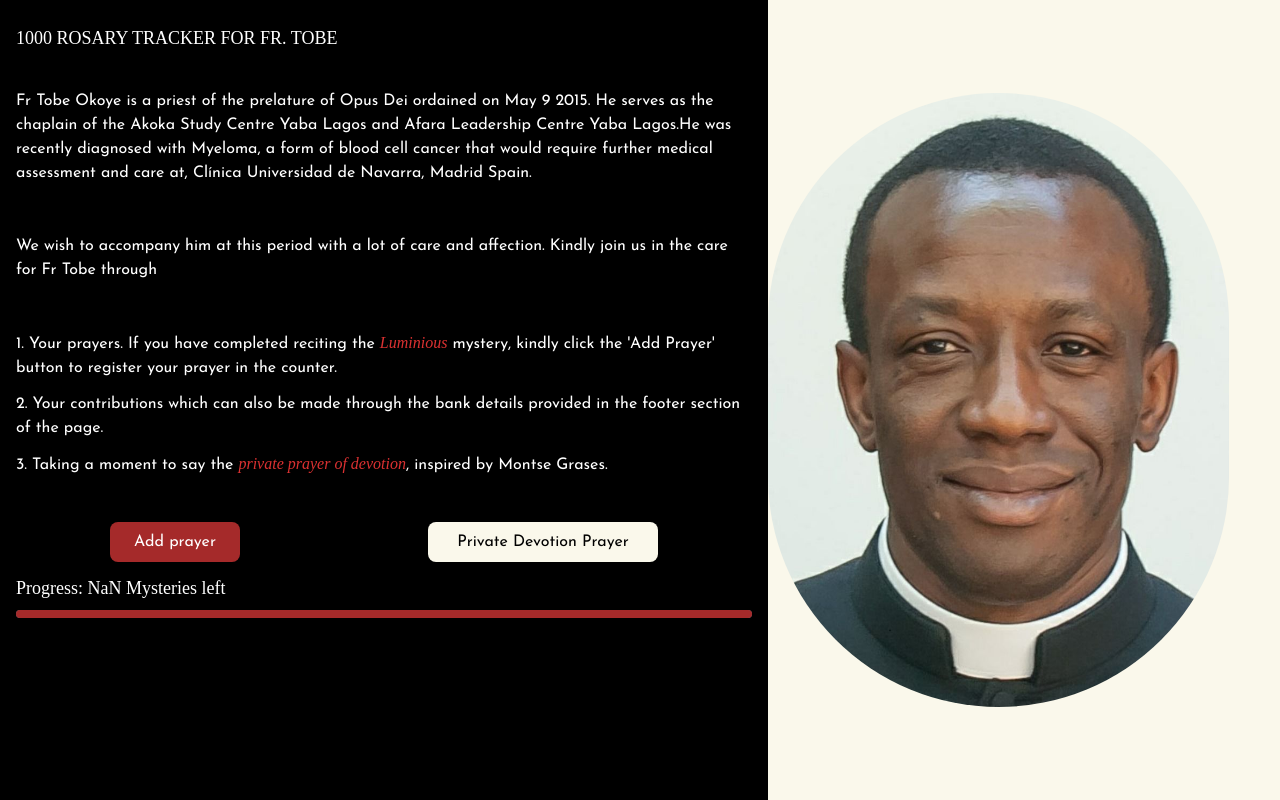
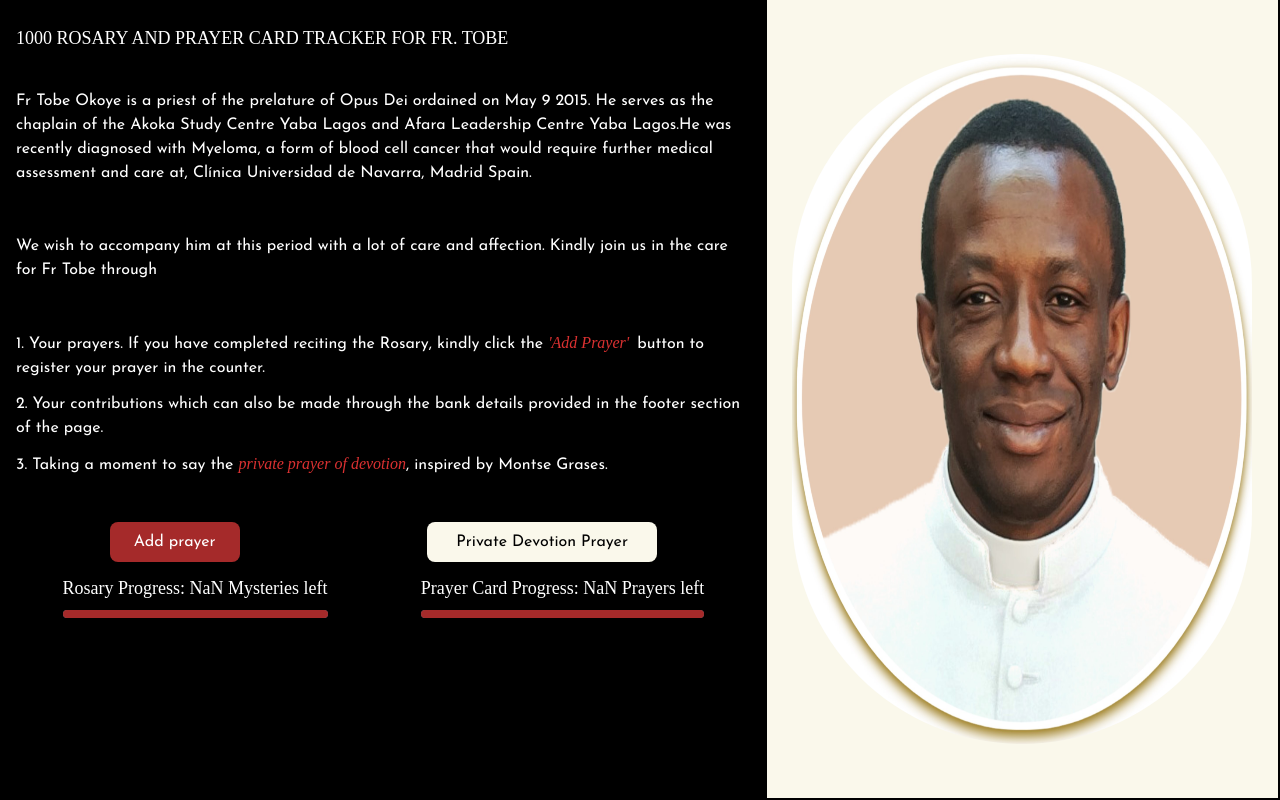
Before and after one commit to dele-rodriguez/pray-for-me, a React (Vite) app: page / in a window 1280 px wide. Shown: the top 800 px of the page. Built offline with nearby package versions, Linux system fonts and the light colour scheme; no server answers; the database is empty; a web font is replaced by a local one.

Commit message:
update 1.0

```diff
--- a/src/App.jsx
+++ b/src/App.jsx
@@ -1,18 +1,20 @@
 import { useState , useEffect } from 'react';
 import './firebaseconfig.js';
 import './App.css';
-import {getFirestore , setDoc , doc , updateDoc,onSnapshot} from "firebase/firestore";
+import {getFirestore , doc , updateDoc,onSnapshot} from "firebase/firestore";
 
 function App() {
   const db = getFirestore();
   const [count, setCount] = useState();
+  const [privateCount , setPrivateCount] = useState();
   const  collectionRef= doc(db, "myCollection", "store");
   const [mystery , setMystery] = useState("");
   const [ishidden , setIsHidden] = useState(true);
 
   useEffect(() => {
     onSnapshot(doc(db, "myCollection", "store"), (doc) => {
-      setCount( doc.data().number)
+      setCount(doc.data().number);
+      setPrivateCount(doc.data().Number);
     });
     const today = new Date().getDay();
     if (today == 0 || today === 3) {
@@ -28,13 +30,23 @@ function App() {
 
   useEffect(() => {
     if (!ishidden) {
-      const timeoutId = setTimeout(() => {
+      const timeoutId = setTimeout(async () => {
         setIsHidden(true);
-      }, 30000);
-
+        const newPrivateCount = privateCount + 1;
+        setPrivateCount(newPrivateCount);
+        try {
+          await updateDoc(collectionRef, {
+            Number: newPrivateCount
+          });
+          alert("Your Prayer has been Tracked Successfully");
+        } catch (error) {
+          console.error("Error updating Number: ", error);
+        }
+      }, 60000);
       return () => clearTimeout(timeoutId); // Cleanup function to clear the timeout on component unmount or when ishidden changes
     }
   }, [ishidden]);
+
 
   // const setData = async () => {
   //   try {
@@ -85,18 +97,18 @@ function App() {
             Our Father, Hail Mary, Glory be to the Father
           </p>
         </div>
-        <div className='flex flex-col md:flex-row-reverse md:h-[100vh]'>
-          <div className='bg-cream w-full flex flex-col justify-center items-center md:items-start p-4 px-3 md:px-0 md:w-[40%]'>
-            <h1 className='font-frank text-lg uppercase md:hidden mb-4'>1000 Rosary Tracker For Fr. Tobe</h1>
-            <img className='w-[280px] h-[280px] md:h-[80%] md:w-[90%] rounded-full items-center justify-self-center' src="/Fr.Tobe.jpg" alt="Fr-Tobe's picture" />
+        <div className='flex flex-col md:flex-row-reverse md:h-[100vh] md:border-b-2 md:border-r-2 border-black'>
+          <div className='bg-cream w-full flex flex-col justify-center items-center md:items-center p-4 px-3 md:px-0 md:w-[40%]'>
+            <h1 className='font-frank text-lg uppercase md:hidden mb-4 text-center'>1000 Rosary and Prayer Card Tracker For Fr. Tobe</h1>
+            <img className='w-[280px] h-[280px] md:h-[90%] md:w-[90%] rounded-full items-center justify-self-center' src="/Fr.Tobe.jpg" alt="Fr-Tobe's picture" />
           </div>
           <div className='bg-black text-white p-6 px-4 md:w-[60%]'>
-            <h1 className='font-frank text-lg uppercase hidden md:block mb-3'>1000 Rosary Tracker For Fr. Tobe</h1>
+            <h1 className='font-frank text-lg uppercase hidden md:block mb-3'>1000 Rosary and Prayer Card Tracker For Fr. Tobe</h1>
             <div className="h-[570px] min-[450px]:h-[500px] min-[500px]:h-[450px] min-[640px]:h-[370px] md:h-[480px] lg:h-[450px] about flex flex-col items-center justify-around">
               <p>Fr Tobe Okoye is a priest of the prelature of Opus Dei ordained on May 9 2015. He serves as the chaplain of the Akoka Study Centre Yaba Lagos and Afara Leadership Centre Yaba Lagos.He was recently diagnosed with Myeloma, a form of blood cell cancer that would require further medical assessment and care at,  Clínica Universidad de Navarra, Madrid Spain.</p>
               <p> We wish to accompany him at this period with a lot of care and affection. Kindly join us in the care for Fr Tobe through</p>
               <div>
-                <p className='mb-3'>1. Your prayers. If you have completed reciting the <span className='text-red italic font-frank'>{mystery}</span> mystery, kindly click the 'Add Prayer' button to register your prayer in the counter.</p>
+                <p className='mb-3'>1. Your prayers. If you have completed reciting the Rosary, kindly click the <span className='text-red italic font-frank mr-1'>'Add Prayer' </span> button to register your prayer in the counter.</p>
                 <p className='mb-3'>2. Your contributions which can also be made through the bank details provided in the footer section of the page.</p>
                 <p className='mb-3'>3. Taking a moment to say the <span className='text-red italic font-frank'>private prayer of devotion</span>, inspired by Montse Grases.</p>
               </div>
@@ -110,17 +122,23 @@ function App() {
               </button>
               <button
                 className='bg-cream text-black w-[200px] md:w-[230px] p-2 rounded-lg'
-                onClick={() => {setIsHidden((prev) => !prev )}}
+                onClick={() => {setIsHidden(false)}}
               >
                 Private Devotion Prayer
               </button>
             </div>
-            <div className='py-3'>
-              <h2 className='font-frank text-lg pb-2'>{`Progress: ${1000 - count} Mysteries left`}</h2>
-              <div className='w-full h-2 bg-slate-500 rounded-lg'>
-                <div style={{
-                  width:`${count/1000 * 100}%`
-                }} className={` bg-brown h-2 rounded-lg`}></div>
+            <div className='md:flex md:justify-around md:items-center'>
+              <div className='py-3'>
+                <h2 className='font-frank text-lg pb-2'>{`Rosary Progress: ${1000 - count} Mysteries left`}</h2>
+                <div className='w-full h-2 bg-slate-500 rounded-lg'>
+                  <div style={{width:`${count/1000 * 100}%`}} className={` bg-brown h-2 rounded-lg`}></div>
+                </div>
+              </div>
+              <div className='py-3'>
+                <h2 className='font-frank text-lg pb-2'>{`Prayer Card Progress: ${1000 - privateCount} Prayers left`}</h2>
+                <div className='w-full h-2 bg-slate-500 rounded-lg'>
+                  <div style={{width:`${privateCount/1000 * 100}%`}} className={` bg-brown h-2 rounded-lg`}></div>
+                </div>
               </div>
             </div>
           </div>
```
Also changed, not shown: public/Fr.Tobe.jpg.
